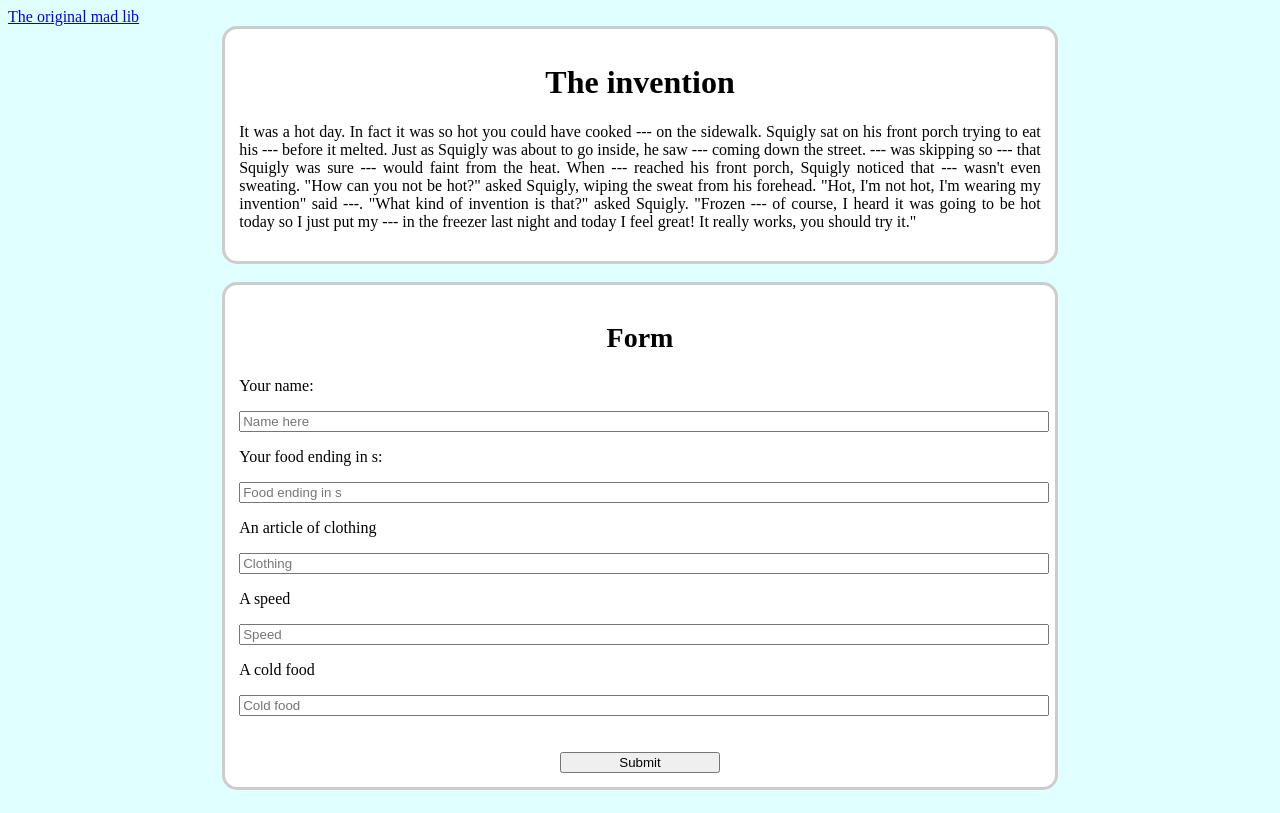
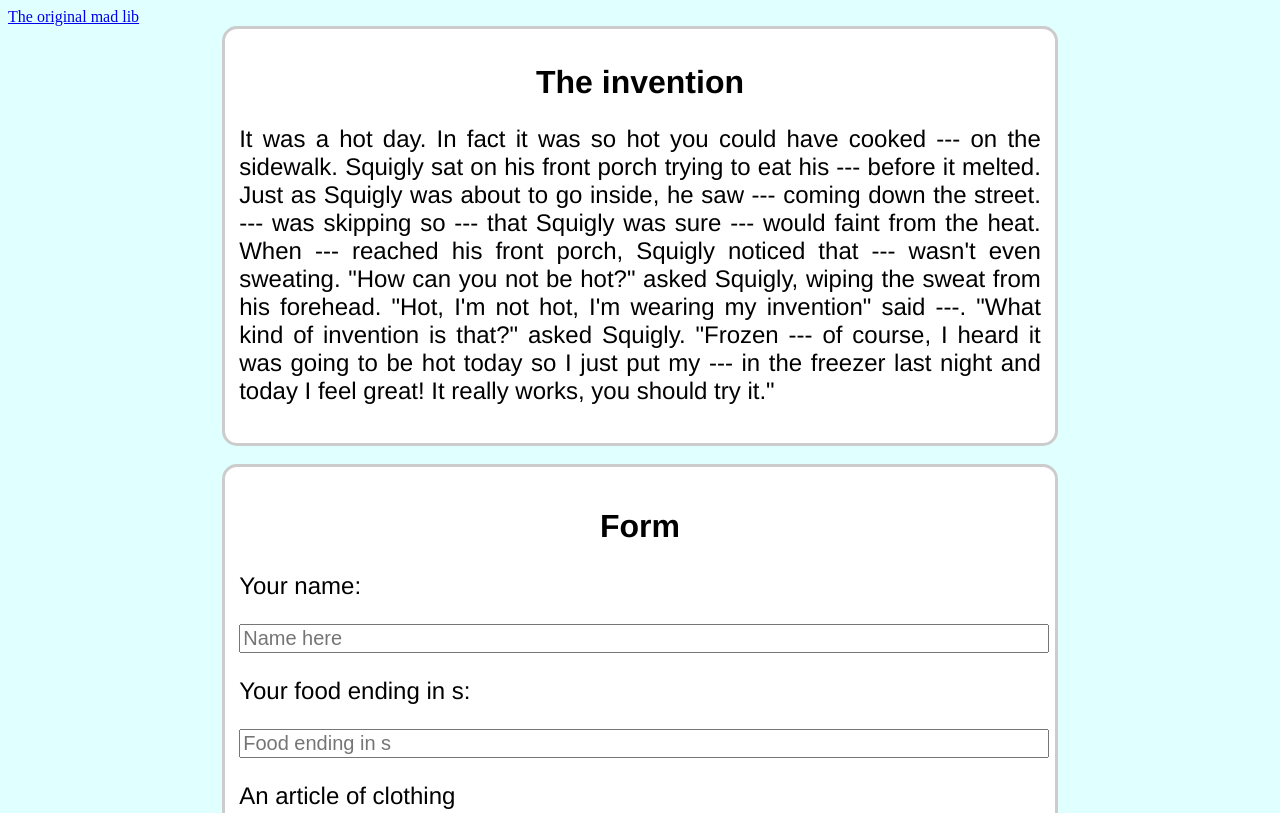
Before and after one commit to JonathanRVega/madLib, a plain HTML site: page index.html in a window 1280 px wide. Shown: the top 813 px of the page. Drawn offline with Linux system fonts and the light colour scheme.

Commit message:
Changed font size

```diff
--- a/index.html
+++ b/index.html
@@ -35,15 +35,15 @@
         <div class="cardText">
             <h2>Form</h2>
             <p>Your name:</p>
-            <input type="text" placeholder="Name here">
+            <input style="font-size:20px;" type="text" placeholder="Name here" >
             <p>Your food ending in s:</p>
-            <input type="text" placeholder="Food ending in s">
+            <input style="font-size:20px;" type="text" placeholder="Food ending in s">
             <p>An article of clothing</p>
-            <input type="text" placeholder="Clothing">
+            <input style="font-size:20px;" type="text" placeholder="Clothing">
             <p>A speed</p>
-            <input type="text" placeholder="Speed">
+            <input style="font-size:20px;" type="text" placeholder="Speed">
             <p>A cold food</p>
-            <input type="text" placeholder="Cold food">
+            <input style="font-size:20px;" type="text" placeholder="Cold food">
             <br>
             <br>
             <button>Submit</button>
--- a/styles.css
+++ b/styles.css
@@ -1,9 +1,12 @@
 h1{
+  font-family: Helvetica;
     text-align: center;
+    font-size: 32px;
 }
 h2{
+  font-family: Helvetica;
     text-align: center;
-    font-size: 28px;
+    font-size: 32px;
 }
 .cardElement{
     width: 65%;
@@ -26,8 +29,15 @@ h2{
    display: block;
     width: 20%;
     margin: auto;
+    font-family: Helvetica;
+    font-size: 24px;
+
   }
   input{
     display: block;
     width: 100%;
   }
+  p{
+    font-family: Helvetica;
+    font-size: 24px;
+  }
```
